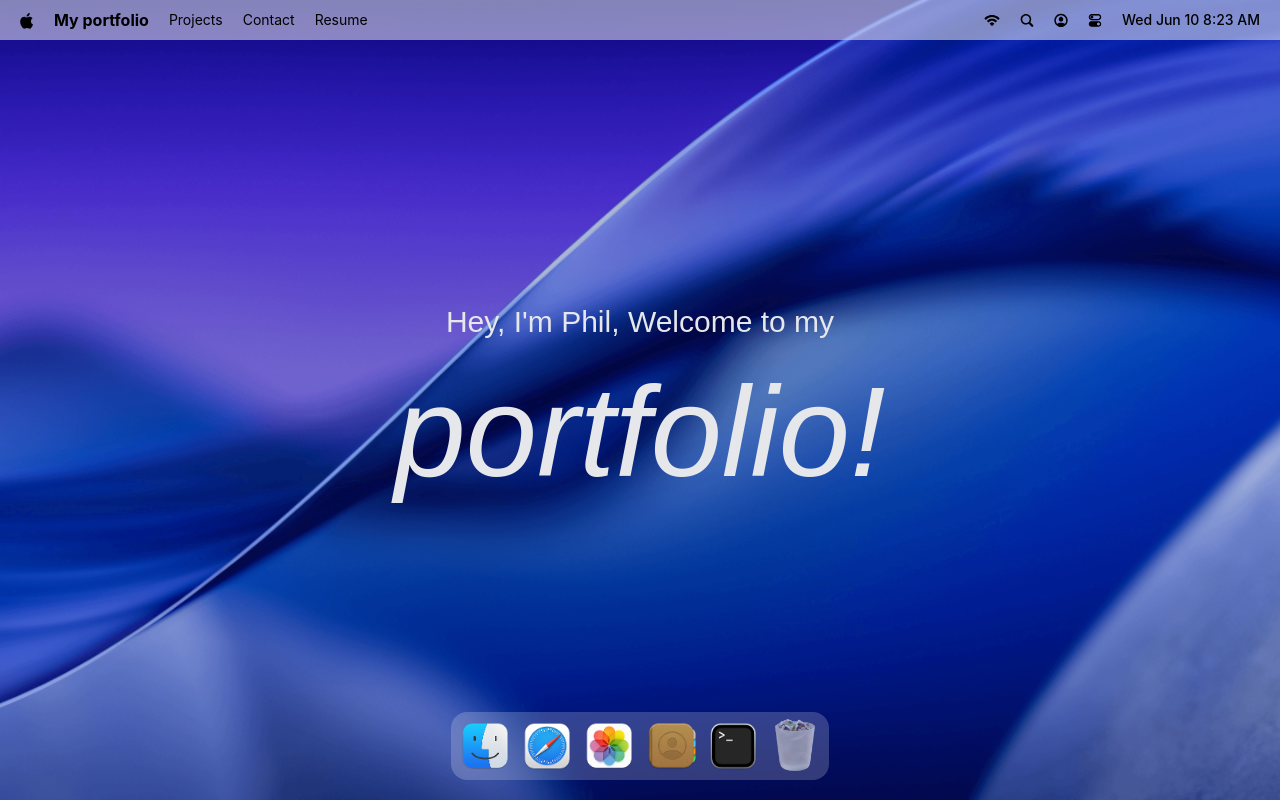
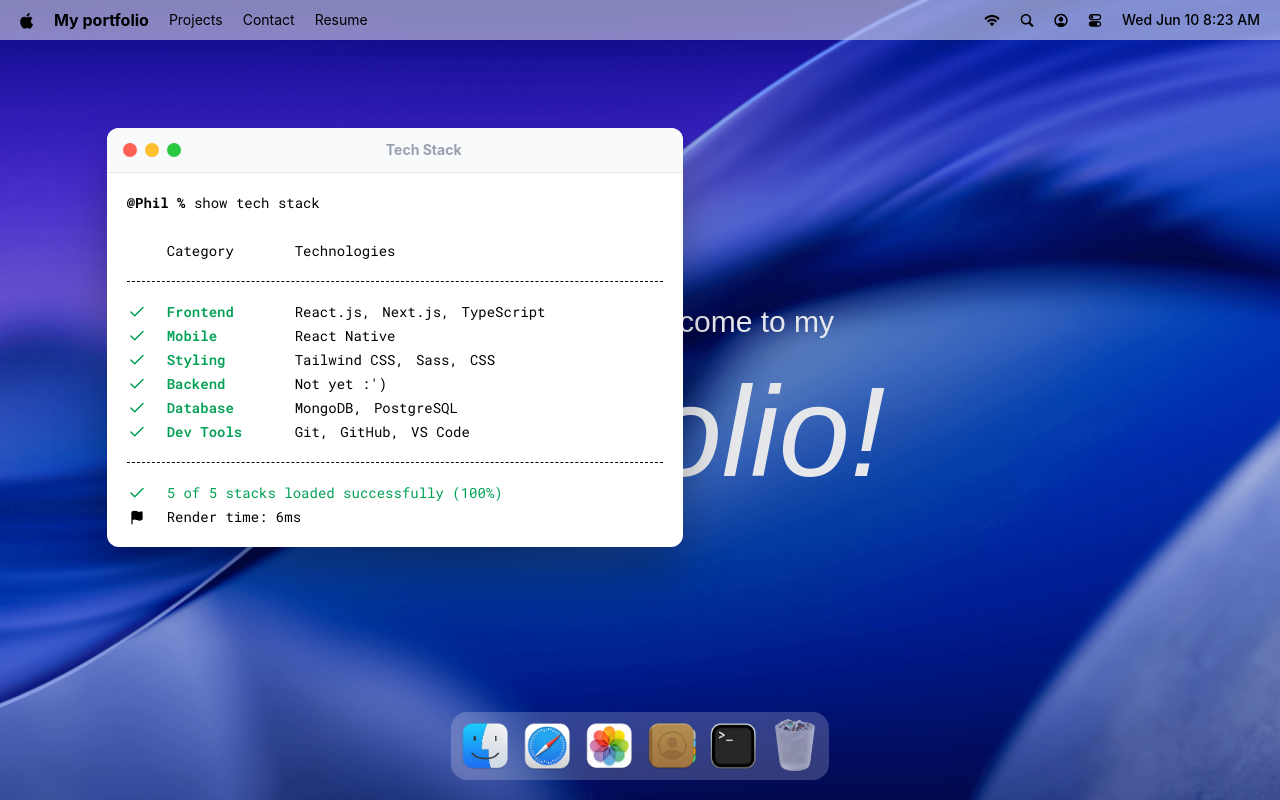
Before and after one commit to Philippe6ak/portfolio-os, a React (Vite) app: page / in a window 1280 px wide. Both pictures are taken after a click on the button 733 px from the left and 746 px from the top of the page. Built offline with nearby package versions, Linux system fonts and the light colour scheme; a web font is replaced by a local one.

Commit message:
Window logic and terminal implementation

```diff
--- a/src/App.jsx
+++ b/src/App.jsx
@@ -1,4 +1,10 @@
+import { Draggable } from "gsap/Draggable";
+import gsap from "gsap";
+
 import { Navbar, Welcome, Dock } from "#components";
+import { Terminal } from "#windows";
+
+gsap.registerPlugin(Draggable);
 
 function App() {
   return (
@@ -6,6 +12,8 @@
       <Navbar />
       <Welcome />
       <Dock />
+
+      <Terminal />
     </main>
   );
 }
--- /dev/null
+++ b/src/components/WindowControls.jsx
@@ -0,0 +1,15 @@
+import useWindowStore from "#store/window";
+
+function WindowControls({ target }) {
+  const { closeWindow } = useWindowStore();
+
+  return (
+    <div id="window-controls">
+      <div className="close" onClick={() => closeWindow(target)} />
+      <div className="minimize" />
+      <div className="maximize" />
+    </div>
+  );
+}
+
+export default WindowControls;
--- a/src/components/index.js
+++ b/src/components/index.js
@@ -1,7 +1,8 @@
 import Navbar from "#components/Navbar";
 import Welcome from "#components/Welcome";
 import Dock from "#components/Dock";
+import WindowControls from "#components/WindowControls";
 
 //to clean up the imports in App.jsx, we can export all components from this file and import them in App.jsx
 
-export { Navbar, Welcome, Dock };
+export { Navbar, Welcome, Dock, WindowControls };
--- a/src/constants/index.js
+++ b/src/constants/index.js
@@ -106,7 +106,7 @@
   },
   {
     category: "Mobile",
-    items: ["React Native", "Expo"],
+    items: ["React Native"],
   },
   {
     category: "Styling",
@@ -114,7 +114,7 @@
   },
   {
     category: "Backend",
-    items: ["Node.js", "Express", "NestJS", "Hono"],
+    items: ["Not yet :')"],
   },
   {
     category: "Database",
@@ -122,7 +122,7 @@
   },
   {
     category: "Dev Tools",
-    items: ["Git", "GitHub", "Docker"],
+    items: ["Git", "GitHub", "VS Code"],
   },
 ];
 
--- /dev/null
+++ b/src/hoc/WindowWrapper.jsx
@@ -0,0 +1,61 @@
+import useWindowStore from "#store/window";
+import { useGSAP } from "@gsap/react";
+import gsap from "gsap";
+import { Draggable } from "gsap/Draggable";
+import { useLayoutEffect, useRef } from "react";
+
+function WindowWrapper(Component, windowKey) {
+  function Wrapped(props) {
+    const { focusWindow, windows } = useWindowStore();
+    const { isOpen, zIndex } = windows[windowKey] || {};
+    const ref = useRef(null);
+
+    useGSAP(() => {
+      const el = ref.current;
+      if (!el) return;
+
+      el.style.display = "block";
+
+      gsap.fromTo(
+        el,
+        { opacity: 0, scale: 0.8, y: 40 },
+        { opacity: 1, scale: 1, y: 0, duration: 0.5, ease: "power3.out" },
+      );
+    }, [isOpen]);
+
+    useGSAP(() => {
+      const el = ref.current;
+      if (!el) return;
+
+      const [instance] = Draggable.create(el, {
+        onPress: () => focusWindow(windowKey),
+      });
+
+      return () => instance.kill();
+    }, []);
+
+    useLayoutEffect(() => {
+      const el = ref.current;
+      if (!el) return;
+
+      el.style.display = isOpen ? "block" : "none";
+    }, [isOpen]);
+
+    return (
+      <section
+        id={windowKey}
+        ref={ref}
+        onMouseDown={() => focusWindow(windowKey)}
+        style={{ zIndex }}
+        className="absolute">
+        <Component {...props} />
+      </section>
+    );
+  }
+
+  Wrapped.displayName = `WindowWrapper(${Component.displayName || Component.name || "Component"})`;
+
+  return Wrapped;
+}
+
+export default WindowWrapper;
--- /dev/null
+++ b/src/windows/Terminal.jsx
@@ -0,0 +1,59 @@
+import { WindowControls } from "#components";
+import { techStack } from "#constants";
+import WindowWrapper from "#hoc/WindowWrapper";
+import { Check, Flag } from "lucide-react";
+
+function Terminal() {
+  return (
+    <>
+      <div id="window-header">
+        <WindowControls target="terminal" />
+        <h2>Tech Stack</h2>
+      </div>
+
+      <div className="techstack">
+        <p>
+          <span className="font-bold">@Phil % </span>
+          show tech stack
+        </p>
+
+        <div className="label">
+          <p className="w-32">Category</p>
+          <p>Technologies</p>
+        </div>
+
+        <ul className="content">
+          {techStack.map(({ category, items }) => (
+            <li key={category} className="flex items-center">
+              <Check className="check" size={18} />
+              <h3>{category}</h3>
+              <ul>
+                {items.map((item, index) => (
+                  <li key={index}>
+                    {item}
+                    {index < items.length - 1 ? "," : ""}
+                  </li>
+                ))}
+              </ul>
+            </li>
+          ))}
+        </ul>
+
+        <div className="footnote">
+          <p>
+            <Check size={18} /> 5 of 5 stacks loaded successfully (100%)
+          </p>
+
+          <p className="text-black">
+            <Flag size={15} fill="black" />
+            Render time: 6ms
+          </p>
+        </div>
+      </div>
+    </>
+  );
+}
+
+const TerminalWindow = WindowWrapper(Terminal, "terminal");
+
+export default TerminalWindow;
--- /dev/null
+++ b/src/windows/index.js
@@ -0,0 +1,3 @@
+import Terminal from "#windows/Terminal";
+
+export { Terminal };
```
